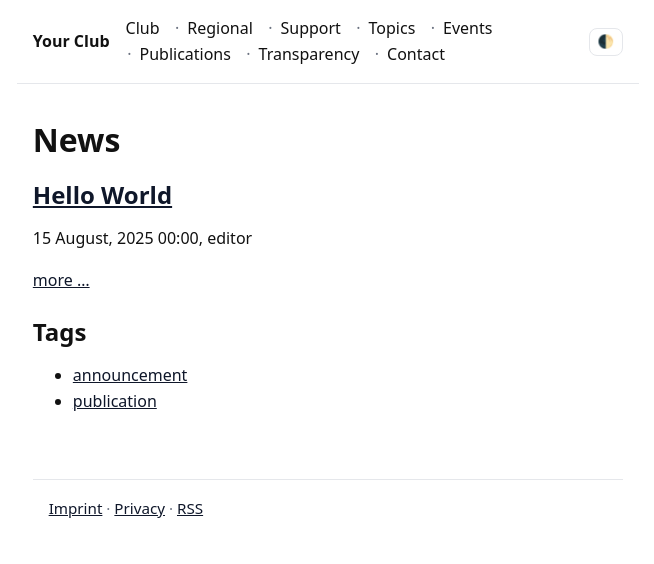
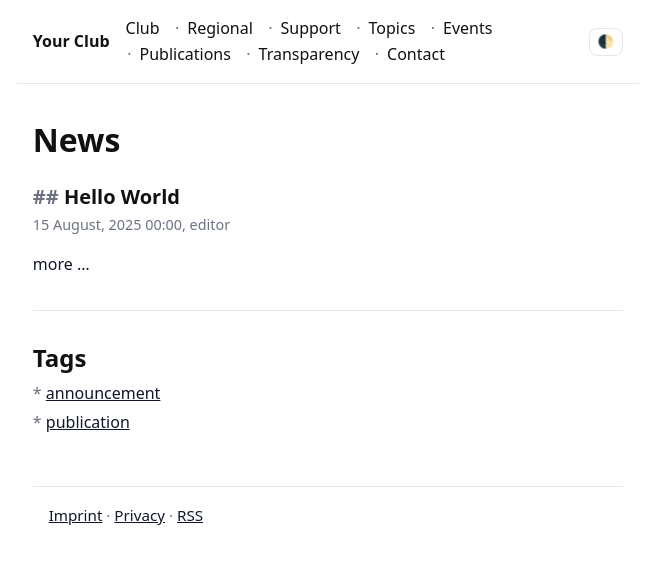
Before and after one commit to k41ju/website, a Jekyll site: the page built from index.html, in a window 1280 px wide. Shown: the top 564 px of the page, without its empty margins (312-966 px from the left). Built offline with Jekyll 4.4.1, drawn with Linux system fonts in a browser that asks for light colours; the list of posts is cut into pages by our own code.

Commit message:
Update site.css

```diff
--- a/assets/site.css
+++ b/assets/site.css
@@ -1,57 +1,56 @@
-/* ---- Theme tokens ---- */
+/* Theme tokens */
 :root {
   --maxw: 68ch;
-  --bg: #ffffff; --fg: #111; --muted: #6b7280; --border: #e5e7eb;
-  --link: #0f172a; --tag-bg: #f7f7f7; --tag-fg: #333;
+  --bg: #ffffff; --fg: #111; --muted: #6b7280; --border: #e5e7eb; --link: #0f172a;
 }
 @media (prefers-color-scheme: dark) {
-  :root { --bg:#0b0b0c; --fg:#e5e7eb; --muted:#9aa0a6; --border:#1f2937; --link:#93c5fd; --tag-bg:#111418; --tag-fg:#c7cbd1; }
+  :root { --bg:#0b0b0c; --fg:#e5e7eb; --muted:#9aa0a6; --border:#1f2937; --link:#93c5fd; }
 }
-html[data-theme="light"] { --bg:#fff; --fg:#111; --muted:#6b7280; --border:#e5e7eb; --link:#0f172a; --tag-bg:#f7f7f7; --tag-fg:#333; }
-html[data-theme="dark"]  { --bg:#0b0b0c; --fg:#e5e7eb; --muted:#9aa0a6; --border:#1f2937; --link:#93c5fd; --tag-bg:#111418; --tag-fg:#c7cbd1; }
+html[data-theme="light"] { --bg:#fff; --fg:#111; --muted:#6b7280; --border:#e5e7eb; --link:#0f172a; }
+html[data-theme="dark"]  { --bg:#0b0b0c; --fg:#e5e7eb; --muted:#9aa0a6; --border:#1f2937; --link:#93c5fd; }
 
 * { box-sizing: border-box; }
 html { color-scheme: light dark; }
-body { margin:0; background:var(--bg); color:var(--fg); font:16px/1.6 system-ui, -apple-system, Segoe UI, Roboto, "Helvetica Neue", Arial, "Noto Sans", "Liberation Sans", sans-serif; }
+body {
+  margin: 0; background: var(--bg); color: var(--fg);
+  font: 16px/1.6 system-ui, -apple-system, Segoe UI, Roboto, "Helvetica Neue", Arial, "Noto Sans", "Liberation Sans", sans-serif;
+}
 
-/* ---- Layout ---- */
+/* Layout */
 .header, main, .footer { max-width: var(--maxw); margin: 0 auto; padding: 1rem; }
-.header {
-  display:grid; grid-template-columns:auto 1fr auto; align-items:center; gap:1rem;
-  border-bottom:1px solid var(--border);
-}
-.site-title { font-weight:700; text-decoration:none; color:var(--fg); }
-.nav a { color:var(--fg); text-decoration:none; margin-right:.6rem; }
-.nav a:hover { text-decoration:underline; }
-.nav a + a::before { content:"·"; margin: 0 .5rem 0 .1rem; color: var(--muted); } /* subtle separators */
-#theme-toggle { border:1px solid var(--border); background:transparent; color:var(--fg); border-radius:.5rem; padding:.35rem .5rem; cursor:pointer; }
+.header { display: grid; grid-template-columns: auto 1fr auto; align-items: center; gap: 1rem; border-bottom: 1px solid var(--border); }
+.site-title { font-weight: 700; text-decoration: none; color: var(--fg); }
+.nav a { color: var(--fg); text-decoration: none; margin-right: .6rem; }
+.nav a:hover { text-decoration: underline; }
+.nav a + a::before { content: "·"; margin: 0 .5rem 0 .1rem; color: var(--muted); }
+#theme-toggle { border: 1px solid var(--border); background: transparent; color: var(--fg); border-radius: .5rem; padding: .35rem .5rem; cursor: pointer; }
 
-.footer { color:var(--muted); font-size:.95rem; border-top:1px solid var(--border); margin-top:2rem; }
+.footer { color: var(--muted); font-size: .95rem; border-top: 1px solid var(--border); margin-top: 2rem; }
 
-/* ---- Typography ---- */
-h1, h2 { line-height:1.25; margin:1.25rem 0 .5rem; }
+/* Headings and links */
+h1, h2 { line-height: 1.25; margin: 1.25rem 0 .5rem; }
 a { color: var(--link); }
 
-/* ---- Post list ---- */
-.post {
-  padding:1rem 0; border-bottom:1px solid var(--border);
-  display:grid; grid-template-columns:110px 1fr; gap:1rem;
-}
-.post:last-child { border-bottom:0; }
-.post .date { color:var(--muted); font-variant-numeric: tabular-nums; white-space:nowrap; }
-.post .title { margin:0; font-size:1.25rem; }
-.post .title a { color:var(--fg); text-decoration:none; }
-.post .title a:hover { text-decoration:underline; }
-.meta { color:var(--muted); font-size:.9rem; margin:.25rem 0 .5rem; }
-.excerpt { margin:.25rem 0 .75rem; }
+/* Entries (single-column list) */
+.entry { padding: 1rem 0; border-bottom: 1px solid var(--border); }
+.entry:last-child { border-bottom: 0; }
 
-/* ---- Tags ---- */
-.tags a {
-  display:inline-block; font-size:.85rem; padding:.15rem .5rem;
-  border:1px solid var(--border); border-radius:.5rem; margin:0 .35rem .35rem 0;
-  text-decoration:none; background:var(--tag-bg); color:var(--tag-fg);
-}
+.entry-title { margin: 0; font-size: 1.25rem; }
+.entry-title::before { content: "## "; color: var(--muted); font-weight: 600; }
+.entry-title a { color: var(--fg); text-decoration: none; }
+.entry-title a:hover { text-decoration: underline; }
 
-/* ---- Pagination ---- */
-.pagination { margin-top:1.5rem; }
-.pagination a { margin-right:.6rem; }
+.entry-meta { color: var(--muted); font-size: .9rem; margin: .25rem 0 .5rem; }
+.entry-excerpt { margin: .25rem 0 .75rem; }
+.more a { text-decoration: none; }
+.more a:hover { text-decoration: underline; }
+
+/* Tags section (bottom of home) */
+.tags-section h2 { margin-top: 2rem; }
+.taglist { list-style: none; padding: 0; margin: .5rem 0 0 0; }
+.taglist li { margin: .2rem 0; }
+.taglist li::before { content: "* "; color: var(--muted); }
+
+/* Pagination */
+.pagination { margin-top: 1.5rem; }
+.pagination a { margin-right: .6rem; }
```
